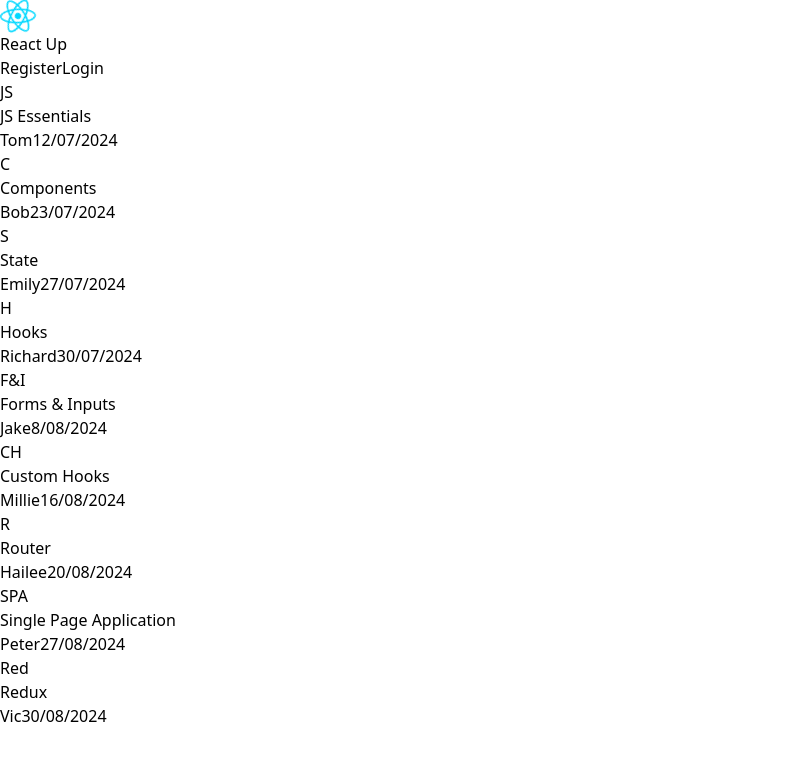
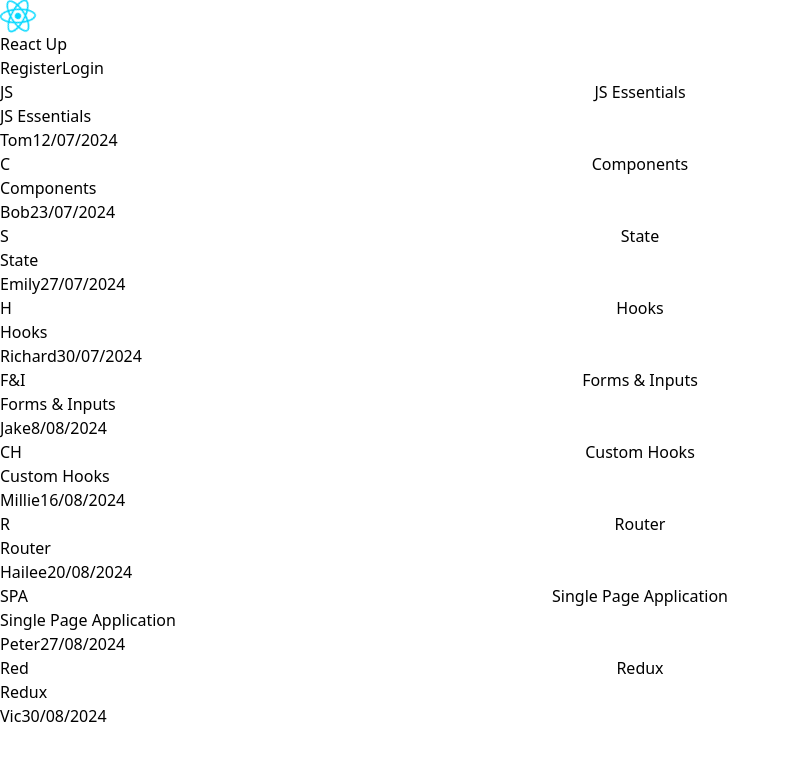
Before and after one commit to Chet4nSingh/INT252-React, a React (Vite) app: page / in a window 1280 px wide. Shown: the top 760 px of the page, without its empty margins (0-790 px from the left). Built offline with nearby package versions, Linux system fonts and the light colour scheme.

Commit message:
React + Tailwind CSS

```diff
--- a/src/projects/LandingPage/components/TopicModal.jsx
+++ b/src/projects/LandingPage/components/TopicModal.jsx
@@ -1,6 +1,7 @@
 export default function TopicModal({ topic }) {
   return (
     <dialog className="w-3/5 h-4/5 p-8 bg-slate-800 border text-white" open>
+      <h1 className="text-6xl">{topic.name}</h1>
     </dialog>
   );
 }
```
Also changed, not shown: src/projects/AddToCart/components/Home.jsx (added).
